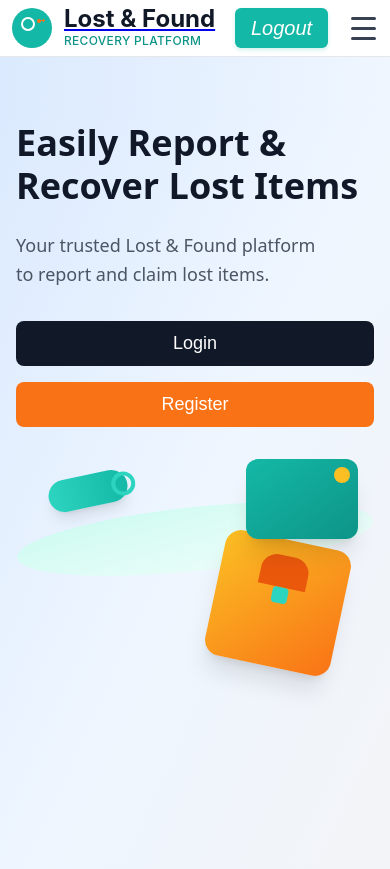
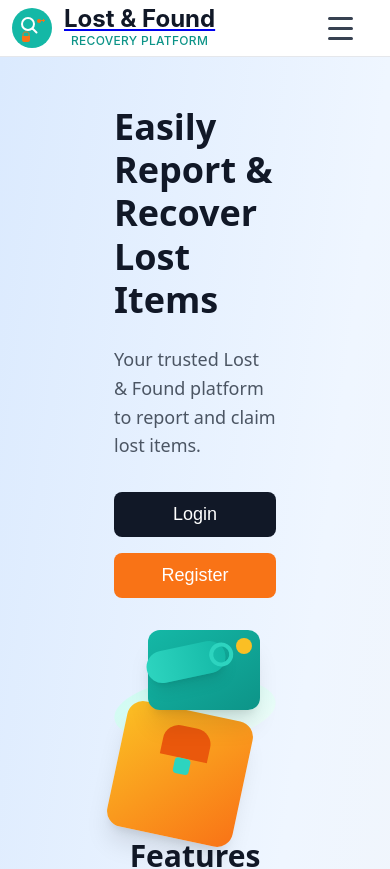
Before and after one commit to piyush2693/Lost-and-Found-management, a React (Vite) app in the folder frontend/: page / in a window 390 px wide. Shown: the top 869 px of the page. Built offline with nearby package versions, Linux system fonts and the light colour scheme; sample sign-in values are in the browser's storage.

Commit message:
navbar modified

```diff
--- a/frontend/src/components/HomeMain.jsx
+++ b/frontend/src/components/HomeMain.jsx
@@ -22,7 +22,7 @@ function HomeMain() {
     <>
       <div className="lost-found-container">
         {/* Main Content */}
-        <main className="main-content">
+        <main className="main-content-home">
           {/* Hero Section */}
           <section className="hero-section">
             <div className="hero-content">
--- a/frontend/src/components/LandingMain.jsx
+++ b/frontend/src/components/LandingMain.jsx
@@ -9,7 +9,7 @@ const LandingMain = () => {
         <div className="app-container">
 
       <section className="hero-sections">
-        <div className="container">
+        <div className="container-landing">
           <div className="hero-grid">
 
             <div className="hero-contents">
--- a/frontend/src/components/Navbar.jsx
+++ b/frontend/src/components/Navbar.jsx
@@ -1,19 +1,128 @@
+// import "../styles/Navbar.css";
+// import { Link, useNavigate, useLocation } from "react-router-dom";
+// import { useAuth } from "../context/auth.jsx";
+// import { useState } from "react";
+
+// const Navbar = () => {
+//   const navigate = useNavigate();
+//   const location = useLocation();
+//   const { auth, logout } = useAuth();
+//   const [isMobileMenuOpen, setIsMobileMenuOpen] = useState(false);
+//   const handleLogout = () => {
+//     logout();
+//     navigate("/");
+//   };
+
+//   const toggleMobileMenu = () => {
+//     setIsMobileMenuOpen(!isMobileMenuOpen);
+//   };
+
+//   return (
+//     <header className="navbar-header">
+//       <nav className="navbar-container">
+//         <div className="navbar-content">
+//           {/* Logo Section */}
+//           <div className="navbar-logo-section">
+//             <div className="logo-container">
+//               {/* Logo SVG */}
+//               <svg
+//                 width="40"
+//                 height="40"
+//                 viewBox="0 0 40 40"
+//                 fill="none"
+//                 xmlns="http://www.w3.org/2000/svg"
+//                 className="logo-svg"
+//               >
+//                 <circle cx="20" cy="20" r="20" fill="#14B8A6" />
+//                 <circle cx="16" cy="16" r="6" stroke="#FFFFFF" strokeWidth="2" fill="none" />
+//                 <path m="20.5 20.5l4 4" stroke="#FFFFFF" strokeWidth="2" strokeLinecap="round" />
+//                 <circle cx="27" cy="13" r="2" fill="#F97316" />
+//                 <rect x="29" y="12" width="4" height="1" fill="#F97316" />
+//                 <rect x="31" y="11" width="1" height="1" fill="#F97316" />
+//                 <rect x="31" y="13" width="1" height="1" fill="#F97316" />
+//                 <path m="M10 28h8v4c0 1-1 2-2 2h-4c-1 0-2-1-2-2v-4z" fill="#F97316" />
+//                 <path m="M11 28v-2c0-1 1-2 2-2h2c1 0 2 1 2 2v2" stroke="#F97316" strokeWidth="1" fill="none" />
+//               </svg>
+//             </div>
+//             <div className="brand-container">
+//               <div>
+//                 <Link to="/home">
+//                   <h1 className="brand-title">Lost & Found</h1>
+//                 </Link>
+//                 <span className="brand-subtitle">RECOVERY PLATFORM</span>
+//               </div>
+//             </div>
+//           </div>
+
+//           {/* Navigation Links */}
+//           <div className="navbar-links">
+//             {auth?.token && (
+//               <>
+//                 <Link to="/home" className="nav-link">Home</Link>
+//                 <Link to="/lost" className="nav-link">Lost_Items</Link>
+//                 <Link to="/found" className="nav-link">Found_Items</Link>
+//               </>
+//             )}
+//           </div>
+
+//           {/* Login/Logout Button */}
+//           <div className="navbar-actions">
+//             {!auth?.token ? (
+//               <button onClick={() => navigate("/login")} className="login-button">
+//                 Login
+//               </button>
+//             ) : (
+//               <button onClick={handleLogout} className="login-button">
+//                 Logout
+//               </button>
+//             )}
+//           </div>
+
+//           {/* Mobile Menu Button */}
+//           <div className="mobile-menu-button">
+//             <button className="hamburger-button" onClick={toggleMobileMenu}>
+//               <span className="hamburger-line"></span>
+//               <span className="hamburger-line"></span>
+//               <span className="hamburger-line"></span>
+//             </button>
+//           </div>
+//         </div>
+//       </nav>
+//     </header>
+//   );
+// };
+
+// export default Navbar;
 
 import "../styles/Navbar.css";
 import { Link, useNavigate, useLocation } from "react-router-dom";
 import { useAuth } from "../context/auth.jsx";
+import { useState, useEffect } from "react";
 
 const Navbar = () => {
   const navigate = useNavigate();
   const location = useLocation();
   const { auth, logout } = useAuth();
+  const [isMobileMenuOpen, setIsMobileMenuOpen] = useState(false);
 
   const handleLogout = () => {
     logout();
     navigate("/");
   };
-
-  const isLandingPage = location.pathname === "/";
+  const handleLink = () => {
+    setIsMobileMenuOpen(false);
+  };
+  const toggleMobileMenu = () => {
+    setIsMobileMenuOpen(!isMobileMenuOpen);
+  };
+  const handleLogoutLink = () => {
+    setIsMobileMenuOpen(false);
+    handleLogout();
+  };
+  // Auto-close menu on route change
+  useEffect(() => {
+    setIsMobileMenuOpen(false);
+  }, [location.pathname]);
 
   return (
     <header className="navbar-header">
@@ -22,7 +131,6 @@ const Navbar = () => {
           {/* Logo Section */}
           <div className="navbar-logo-section">
             <div className="logo-container">
-              {/* Logo SVG */}
               <svg
                 width="40"
                 height="40"
@@ -32,33 +140,64 @@ const Navbar = () => {
                 className="logo-svg"
               >
                 <circle cx="20" cy="20" r="20" fill="#14B8A6" />
-                <circle cx="16" cy="16" r="6" stroke="#FFFFFF" strokeWidth="2" fill="none" />
-                <path m="20.5 20.5l4 4" stroke="#FFFFFF" strokeWidth="2" strokeLinecap="round" />
+                <circle
+                  cx="16"
+                  cy="16"
+                  r="6"
+                  stroke="#FFFFFF"
+                  strokeWidth="2"
+                  fill="none"
+                />
+                <path
+                  d="M20.5 20.5l4 4"
+                  stroke="#FFFFFF"
+                  strokeWidth="2"
+                  strokeLinecap="round"
+                />
                 <circle cx="27" cy="13" r="2" fill="#F97316" />
                 <rect x="29" y="12" width="4" height="1" fill="#F97316" />
                 <rect x="31" y="11" width="1" height="1" fill="#F97316" />
                 <rect x="31" y="13" width="1" height="1" fill="#F97316" />
-                <path m="M10 28h8v4c0 1-1 2-2 2h-4c-1 0-2-1-2-2v-4z" fill="#F97316" />
-                <path m="M11 28v-2c0-1 1-2 2-2h2c1 0 2 1 2 2v2" stroke="#F97316" strokeWidth="1" fill="none" />
+                <path
+                  d="M10 28h8v4c0 1-1 2-2 2h-4c-1 0-2-1-2-2v-4z"
+                  fill="#F97316"
+                />
+                <path
+                  d="M11 28v-2c0-1 1-2 2-2h2c1 0 2 1 2 2v2"
+                  stroke="#F97316"
+                  strokeWidth="1"
+                  fill="none"
+                />
               </svg>
             </div>
             <div className="brand-container">
-              <div>
               <Link to="/home">
                 <h1 className="brand-title">Lost & Found</h1>
               </Link>
               <span className="brand-subtitle">RECOVERY PLATFORM</span>
             </div>
           </div>
-          </div>
 
           {/* Navigation Links */}
-          <div className="navbar-links">
+          <div
+            className={`navbar-links ${
+              isMobileMenuOpen ? "show-mobile-menu" : ""
+            }`}
+          >
             {auth?.token && (
               <>
-                <Link to="/home" className="nav-link">Home</Link>
-                <Link to="/lost" className="nav-link">Lost_Items</Link>
-                <Link to="/found" className="nav-link">Found_Items</Link>
+                <Link to="/home" className="nav-link" onClick={handleLink}>
+                  Home
+                </Link>
+                <Link to="/lost" className="nav-link" onClick={handleLink}>
+                  Lost_Items
+                </Link>
+                <Link to="/found" className="nav-link" onClick={handleLink}>
+                  Found_Items
+                </Link>
+                <Link className="nav-link" id="logout-link" onClick={handleLogoutLink}>
+                  Logout
+                </Link>
               </>
             )}
           </div>
@@ -66,24 +205,32 @@ const Navbar = () => {
           {/* Login/Logout Button */}
           <div className="navbar-actions">
             {!auth?.token ? (
-              <button onClick={() => navigate("/login")} className="login-button">
+              <button
+                onClick={() => navigate("/login")}
+                className="login-button"
+              >
                 Login
               </button>
             ) : (
-              <button onClick={handleLogout} className="login-button">
-                Logout
-              </button>
-            )}
-          </div>
-
-          {/* Mobile Menu Button */}
+              // <button onClick={handleLogout} className="login-button">
+              //   Logout
+              // </button>
               <div className="mobile-menu-button">
-            <button className="hamburger-button">
+                <button
+                  className="hamburger-button"
+                  onClick={toggleMobileMenu}
+                  aria-expanded={isMobileMenuOpen}
+                  aria-label="Toggle navigation menu"
+                >
                   <span className="hamburger-line"></span>
                   <span className="hamburger-line"></span>
                   <span className="hamburger-line"></span>
                 </button>
               </div>
+            )}
+          </div>
+
+          {/* Mobile Menu Button */}
         </div>
       </nav>
     </header>
--- a/frontend/src/styles/HomeMain.css
+++ b/frontend/src/styles/HomeMain.css
@@ -108,7 +108,7 @@
 }
 
 /* Main Content Styles */
-.main-content {
+.main-content-home {
   position: relative;
   z-index: 0;
   background: transparent;
--- a/frontend/src/styles/LandingMain.css
+++ b/frontend/src/styles/LandingMain.css
@@ -12,7 +12,7 @@
   color: #020817;
 }
 
-.container {
+.container-landing {
   width: auto;
   height: auto;
   margin: 0 auto;
--- a/frontend/src/styles/Navbar.css
+++ b/frontend/src/styles/Navbar.css
@@ -1,5 +1,3 @@
-/* Navbar Component Styles */
-
 .navbar-header {
   background-color: rgba(255, 255, 255, 0.9);
   backdrop-filter: blur(4px);
@@ -8,6 +6,7 @@
   top: 0;
   z-index: 50;
   width: 100%;
+  animation: slideIn 0.3s ease-out;
 }
 
 .navbar-container {
@@ -43,6 +42,7 @@
 
 .brand-container {
   display: flex;
+  flex-direction: column;
   align-items: center;
   margin-left: 12px;
 }
@@ -51,7 +51,6 @@
   color: #111827;
   font-size: 24px;
   font-weight: 700;
-  line-height: 1;
   margin: 0;
   cursor: pointer;
   transition: color 0.3s ease;
@@ -77,26 +76,23 @@
   align-items: center;
   gap: 32px;
 }
-
+#logout-link {
+    display: none;
+  }
 .nav-link {
-  display: block;
   font-size: 18px;
   font-weight: 500;
-  line-height: 28px;
   padding: 8px 12px;
   text-decoration: none;
   border-radius: 6px;
   transition: all 0.3s ease;
   position: relative;
+  color: #6b7280;
 }
 
 .nav-link.active {
   color: #111827;
   background-color: rgba(20, 184, 166, 0.1);
-}
-
-.nav-link:not(.active) {
-  color: #6b7280;
 }
 
 .nav-link:hover {
@@ -117,15 +113,13 @@
   border-radius: 1px;
 }
 
-/* Actions Section */
+/* Login Button */
 .navbar-actions {
   display: flex;
   align-items: center;
 }
 
 .login-button {
-  display: inline-flex;
-  align-items: center;
   background-color: #14b8a6;
   border: none;
   border-radius: 8px;
@@ -133,7 +127,6 @@
   font-size: 16px;
   font-weight: 600;
   height: 40px;
-  justify-content: center;
   padding: 0 20px;
   transition: all 0.3s ease;
   cursor: pointer;
@@ -160,7 +153,6 @@
   display: flex;
   flex-direction: column;
   justify-content: space-around;
-  align-items: center;
   width: 30px;
   height: 30px;
   background: transparent;
@@ -195,15 +187,27 @@
     font-size: 16px;
     padding: 6px 10px;
   }
+
 }
 
 @media (max-width: 768px) {
-  .navbar-container {
-    padding: 0 16px;
+  .navbar-links {
+    display: none;
+    position: absolute;
+    top: 64px;
+    left: 0;
+    width: 100%;
+    background-color: rgba(255, 255, 255, 0.95);
+    flex-direction: column;
+    align-items: center;
+    gap: 16px;
+    padding: 16px 0;
+    z-index: 40;
+    animation: slideIn 0.3s ease-out;
   }
 
-  .navbar-links {
-    display: none;
+  .navbar-links.show-mobile-menu {
+    display: flex;
   }
 
   .mobile-menu-button {
@@ -223,11 +227,18 @@
     height: 36px;
     padding: 0 16px;
   }
+  .navbar-content {
+    padding-right: 24px;
+  }
+  #logout-link {
+    display: flex;
+  }
 }
 
 @media (max-width: 640px) {
   .navbar-content {
     height: 56px;
+    padding-right: 20px;
   }
 
   .navbar-container {
@@ -247,9 +258,13 @@
     height: 32px;
     padding: 0 12px;
   }
+
+  #logout-link {
+    display: flex;
+  }
 }
 
-/* Animation for smooth transitions */
+/* Animation */
 @keyframes slideIn {
   from {
     opacity: 0;
@@ -261,11 +276,7 @@
   }
 }
 
-.navbar-header {
-  animation: slideIn 0.3s ease-out;
-}
-
-/* Focus states for accessibility */
+/* Accessibility */
 .nav-link:focus,
 .login-button:focus,
 .hamburger-button:focus {
@@ -273,25 +284,7 @@
   outline-offset: 2px;
 }
 
-/* High contrast mode support */
-@media (prefers-contrast: high) {
-  .navbar-header {
-    background-color: white;
-    border-bottom: 2px solid #000;
-  }
-
-  .nav-link.active {
-    background-color: #000;
-    color: #fff;
-  }
-
-  .login-button {
-    background-color: #000;
-    border: 2px solid #000;
-  }
-}
-
-/* Reduced motion support */
+/* Reduced Motion */
 @media (prefers-reduced-motion: reduce) {
   .nav-link,
   .login-button,
```
Lines whose indentation alone changed are shown as unchanged.
